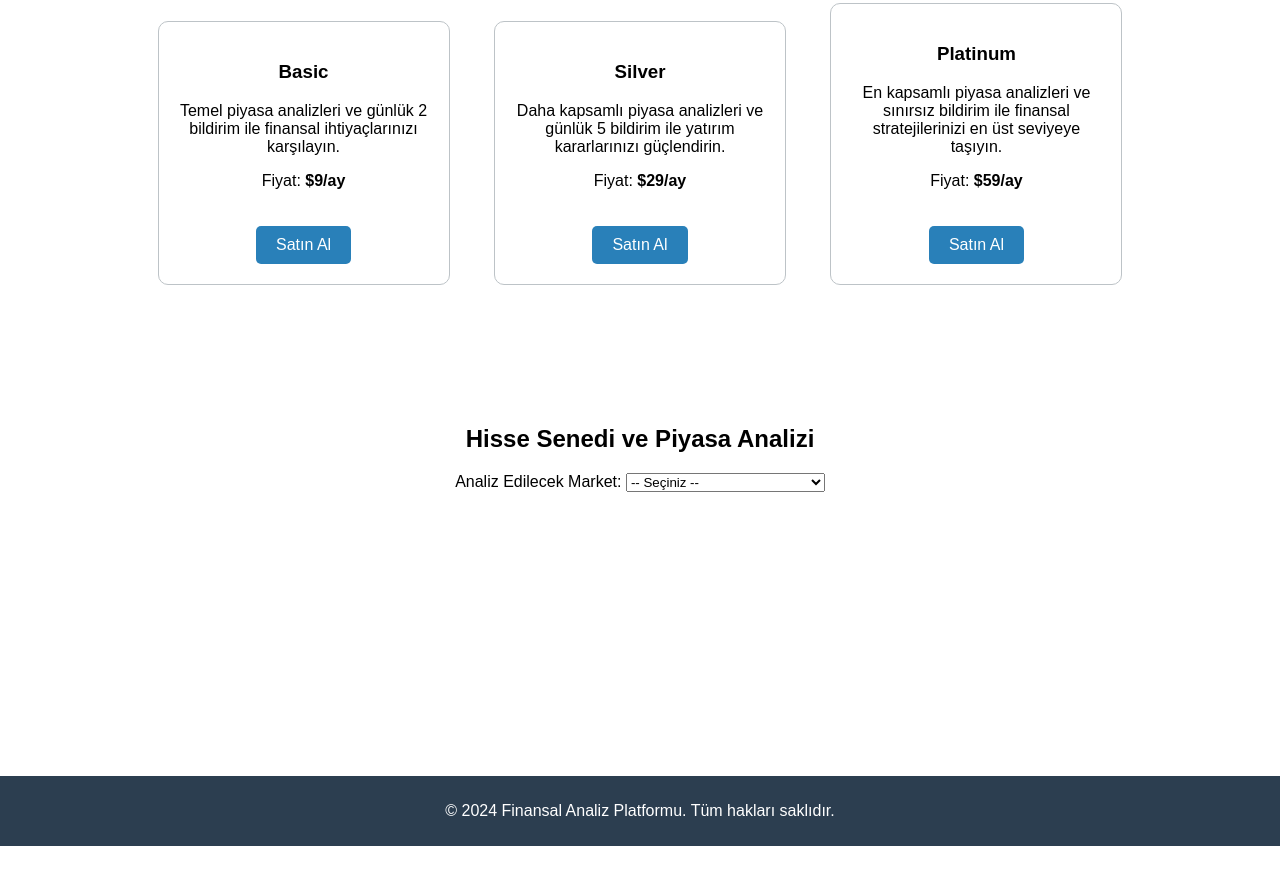
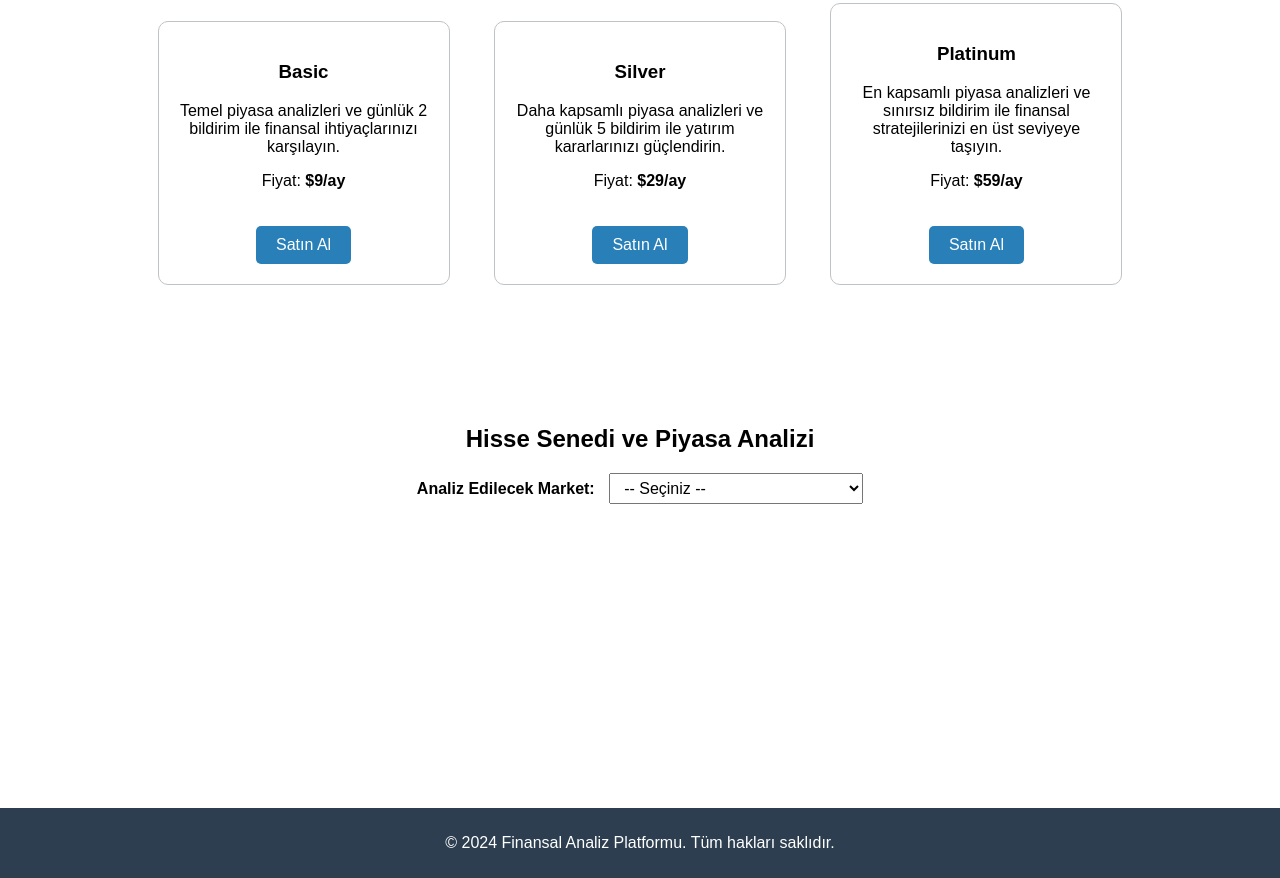
Before and after one commit to sefasayar/finansal-analiz-platformu, a website: page index.html in a window 1280 px wide. Shown: the part 960-1838 px from the top of the page. Before the commit the page ends 1806 px from the top, so only its background shows below. Drawn offline with nearby package versions, Linux system fonts and the light colour scheme.

Commit message:
style.css

```diff
--- a/style.css
+++ b/style.css
@@ -85,6 +85,20 @@ nav ul li button:hover, nav ul li a:hover {
     text-align: center;
 }
 
+#market-selector {
+    margin-bottom: 20px;
+}
+
+#market-selector label {
+    margin-right: 10px;
+    font-weight: bold;
+}
+
+#market-dropdown {
+    padding: 5px 10px;
+    font-size: 16px;
+}
+
 #recommendations {
     display: flex;
     justify-content: center;
@@ -107,13 +121,7 @@ nav ul li button:hover, nav ul li a:hover {
     text-align: center;
 }
 
-.recommendation-card ul {
-    list-style: none;
-    padding: 0;
-}
-
-.recommendation-card li {
-    padding: 5px 0;
+.recommendation-card p {
     font-size: 18px;
 }
 
@@ -203,11 +211,8 @@ footer {
     cursor: pointer;
 }
 
-/* Güçlü Al ve Güçlü Sat Kartları için Renkler */
-.strong-buy {
-    border-left: 5px solid green;
+/* Chart Canvas Stil */
+#stockChart {
+    max-width: 800px;
+    margin: 0 auto;
 }
-
-.strong-sell {
-    border-left: 5px solid red;
-}
```
